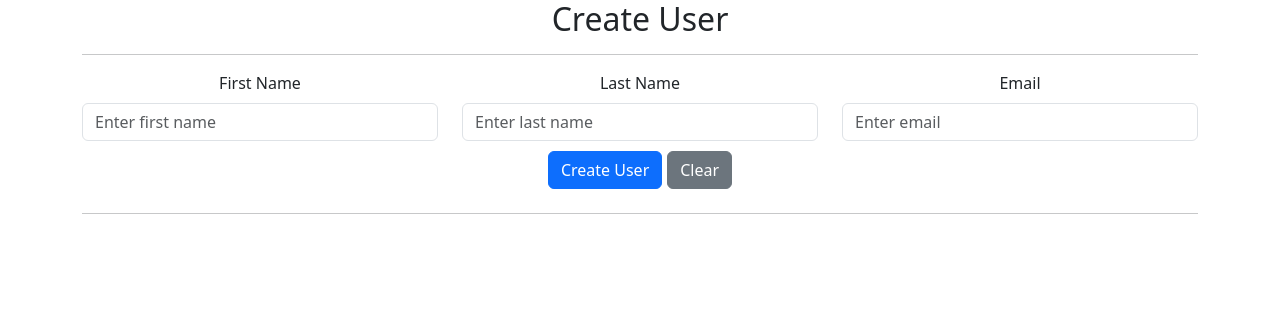
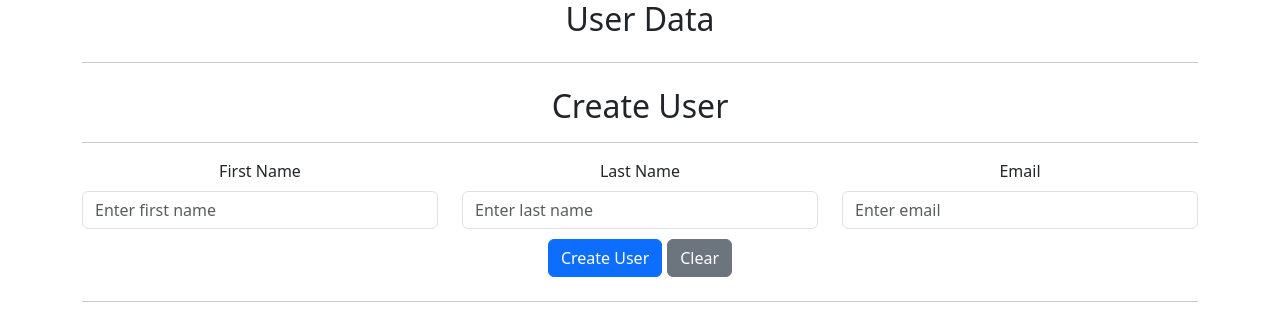
Before and after one commit to maheshnd/userdata, a React (Create React App) app: page / in a window 1280 px wide. Shown: the top 316 px of the page. Built offline with nearby package versions, Linux system fonts and the light colour scheme.

Commit message:
added titel

```diff
--- a/src/containers/user/index.js
+++ b/src/containers/user/index.js
@@ -7,6 +7,8 @@ export const UserData = () => {
   return (
     <>
       <Container>
+        <h2>User Data</h2>
+        <hr className="my-4" />
         <CreateUser />
         <hr className="my-4" />
         <UserList />
```
